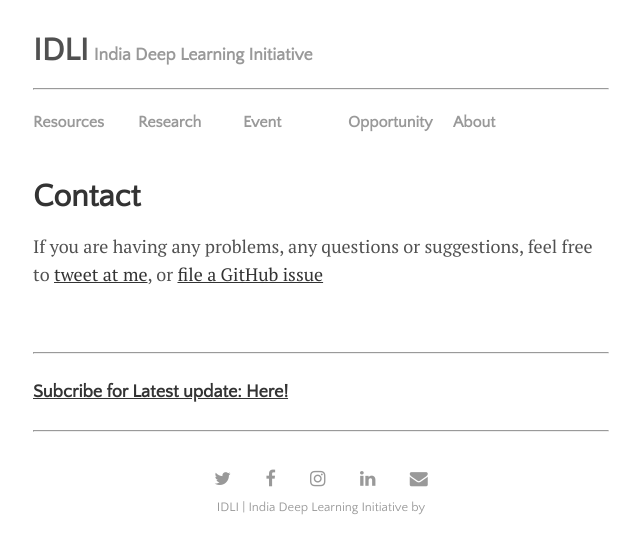
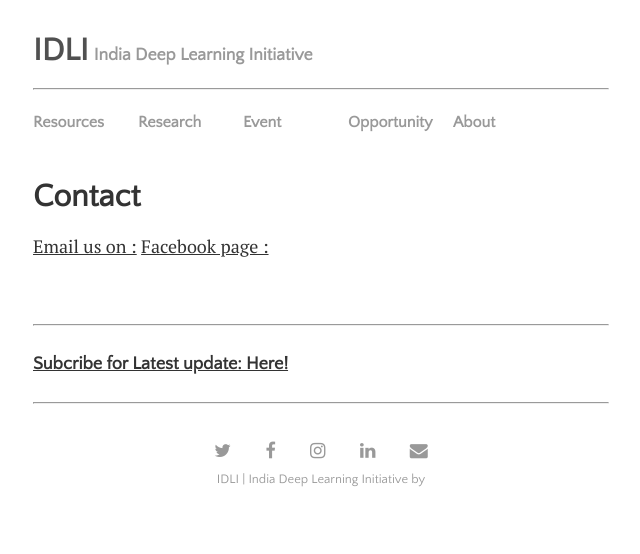
Before and after one commit to IndiaDeepLearningInitiative-IDLI/IndiaDeepLearningInitiative-IDLI.github.io, a Jekyll site: the page built from contacts.md, in a window 1280 px wide. Shown: the top 554 px of the page, without its empty margins (319-959 px from the left). Built offline with Jekyll 4.4.1, drawn with Linux system fonts in a browser that asks for light colours; nearby versions of some CDN libraries; comment, search, counter and statistics services are not loaded.

Commit message:
data update

```diff
--- a/contacts.md
+++ b/contacts.md
@@ -3,4 +3,5 @@ layout: page
 title: Contact
 ---
 
-If you are having any problems, any questions or suggestions, feel free to [tweet at me](https://twitter.com/intent/tweet?text=My%question%about%Lagrange%is:%&amp;via=paululele), or [file a GitHub issue](https://github.com/lenpaul/lagrange/issues/new)
+[Email us on :](indiadeeplearning.group@gmail.com)
+[Facebook page :](https://www.facebook.com/groups/1479309132086977/)
```
